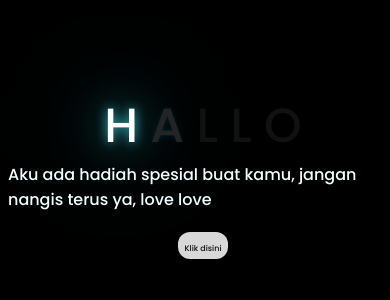
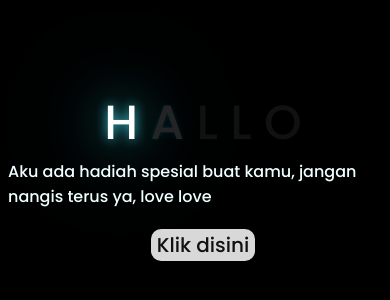
Before and after one commit to mieramensatu/kado, a plain HTML site: page index.html in a window 390 px wide. Shown: the part 256-556 px from the top of the page. Drawn offline with Linux system fonts and the light colour scheme.

Commit message:
Update style.css

```diff
--- a/css/style.css
+++ b/css/style.css
@@ -19,8 +19,8 @@ button{
   text-align: center;
   text-decoration: none;
   display: inline-block;
-  font-size: 16px;
-    border-radius: 12px;
+  font-size: 10px;
+    border-radius: 10px;
 }
 .greetings{
     font-size: 6rem;
@@ -59,7 +59,7 @@ button{
 
 .button a{
     text-decoration: none;
-    font-size: 1rem;
+    font-size: 20px;
     color: #111;
 }
 
@@ -75,6 +75,6 @@ button{
     }
 
     .button a{
-        font-size: .5rem;
+        font-size: 20px;
     }
 }
```
